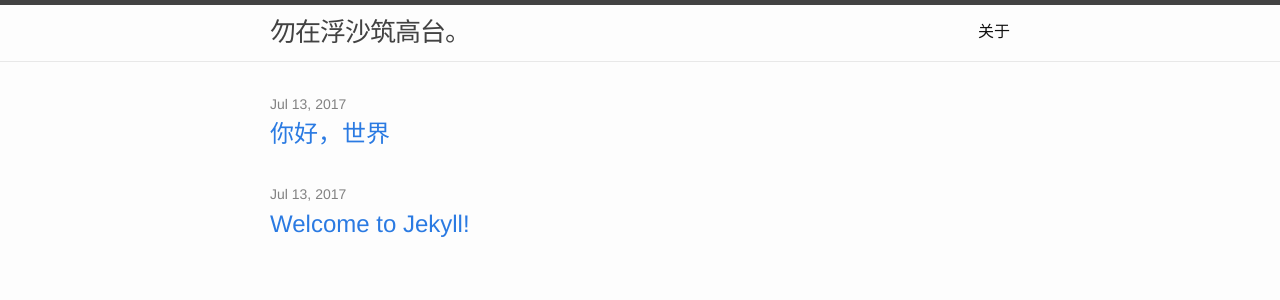
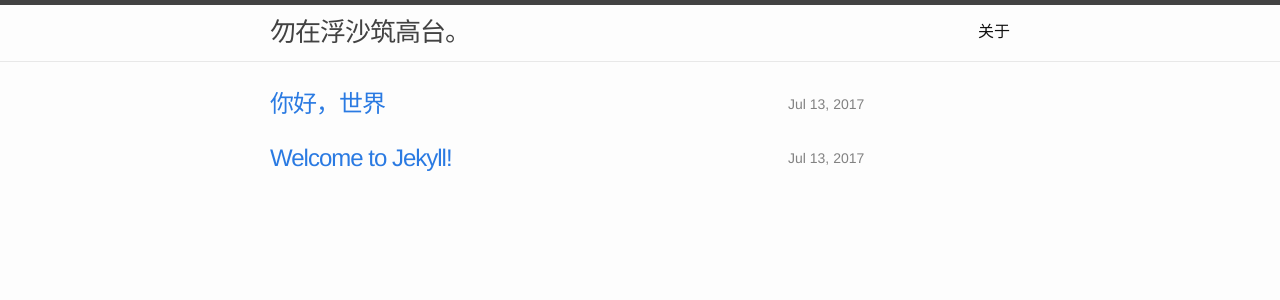
Before and after one commit to sky0458/sky0458.github.io, a Jekyll site: the page built from index.md, in a window 1280 px wide. Shown: the top 300 px of the page. Built offline with Jekyll 4.4.1, drawn with Linux system fonts in a browser that asks for light colours.

Commit message:
标题样式稍微修改

```diff
--- a/_layouts/home.html
+++ b/_layouts/home.html
@@ -12,11 +12,10 @@ layout: default
     {% for post in site.posts %}
       <li>
         {% assign date_format = site.minima.date_format | default: "%b %-d, %Y" %}
-        <span class="post-meta">{{ post.date | date: date_format }}</span>
-
-        <h2>
+        <h2 class="post-title">
           <a class="post-link" href="{{ post.url | relative_url }}">{{ post.title | escape }}</a>
         </h2>
+		<span class="post-meta">{{ post.date | date: date_format }}</span>
       </li>
     {% endfor %}
   </ul>
--- a/_sass/minima/_layout.scss
+++ b/_sass/minima/_layout.scss
@@ -192,6 +192,11 @@
   }
 }
 
+.post-title {
+    width: 70%;
+    float: left;
+}
+
 .post-meta {
   font-size: $small-font-size;
   color: $grey-color;
```
